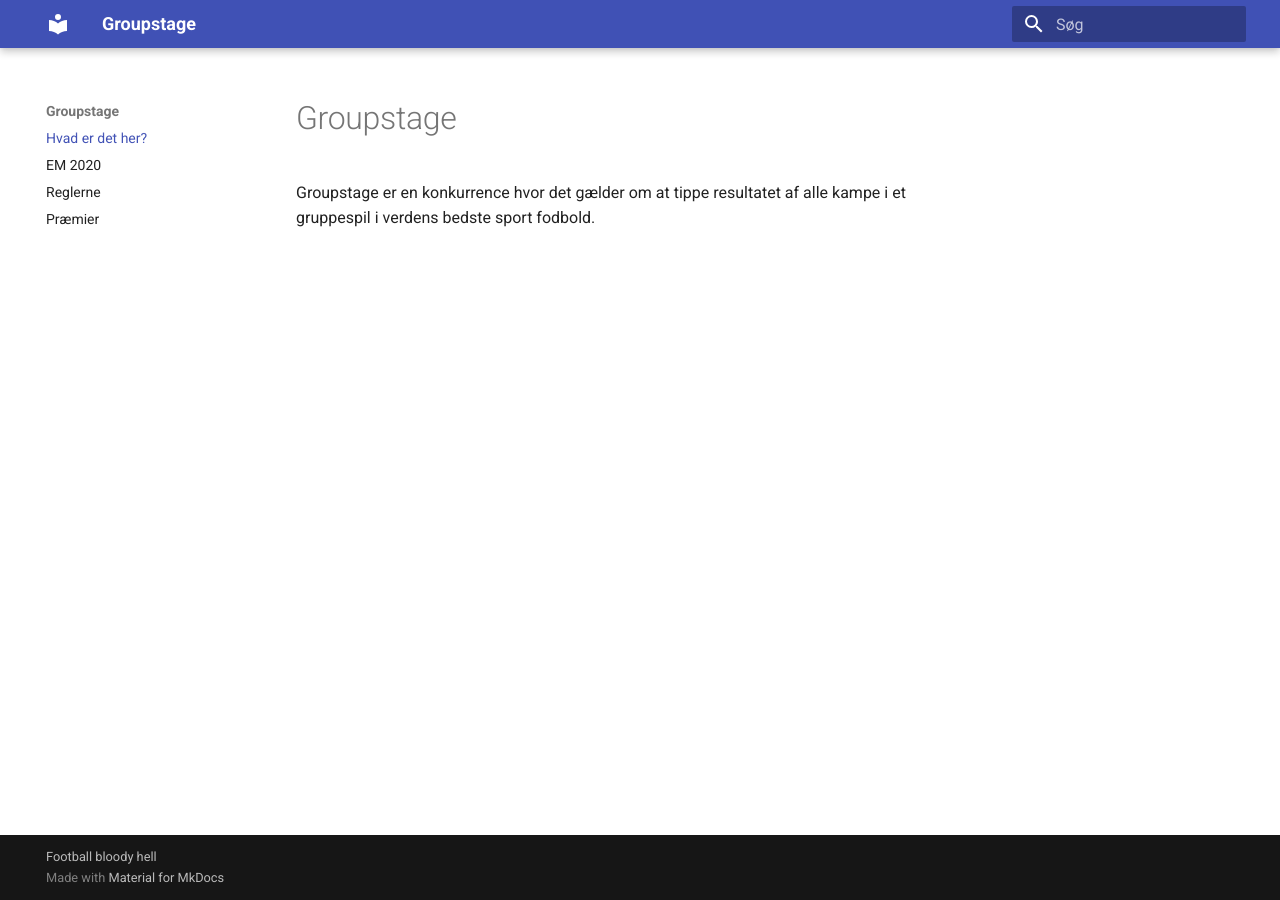
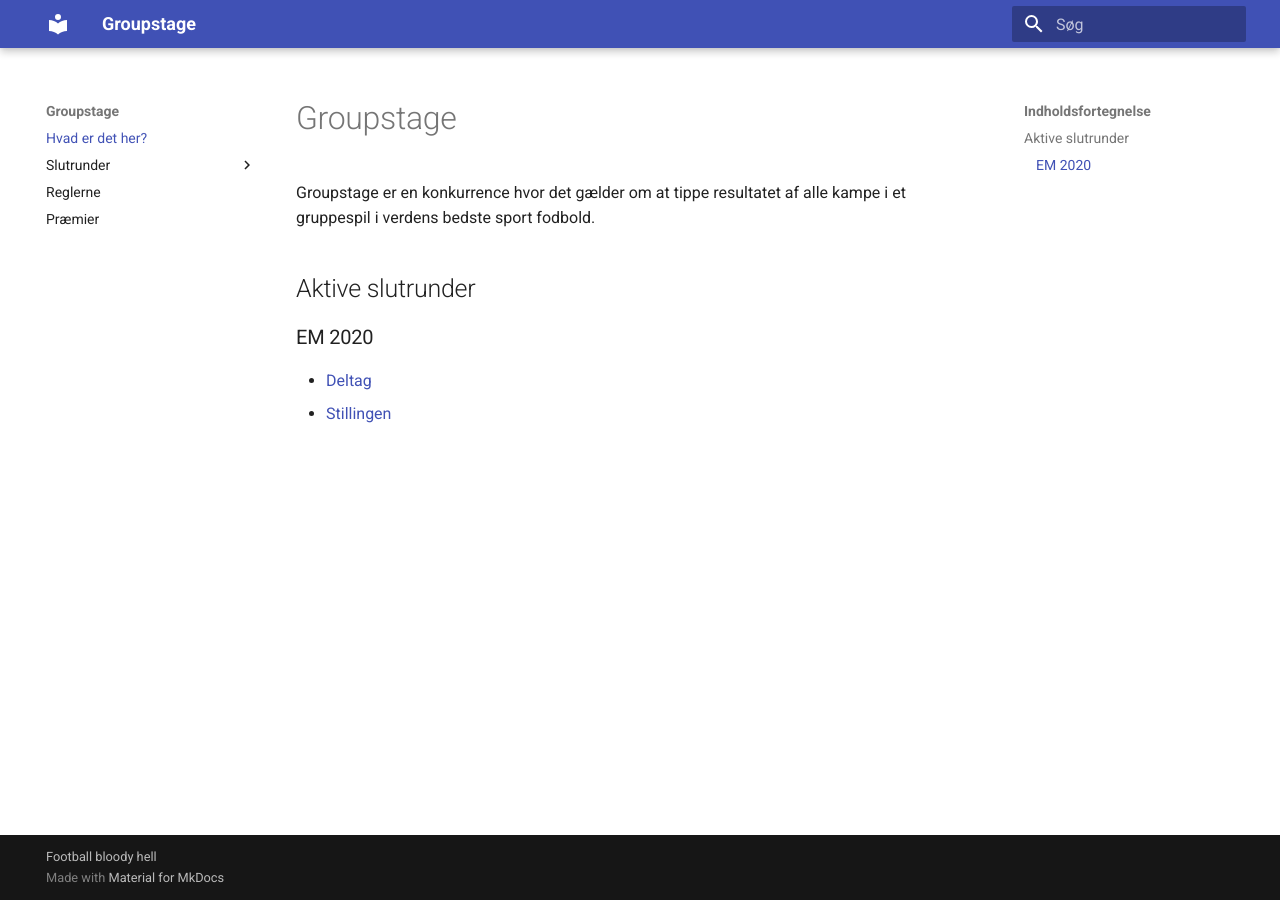
Before and after one commit to hrmohr/groupstage, an MkDocs documentation site: the page built from docs/index.md, in a window 1280 px wide. Built offline with MkDocs 1.6.1 and Material for MkDocs 9.7.7, drawn with Linux system fonts in a browser that asks for light colours.

Commit message:
completed navigation and results page

```diff
--- a/docs/index.md
+++ b/docs/index.md
@@ -1,3 +1,8 @@
 # Groupstage
 
 Groupstage er en konkurrence hvor det gælder om at tippe resultatet af alle kampe i et gruppespil i verdens bedste sport fodbold.
+
+## Aktive slutrunder
+### EM 2020
+* [Deltag](slutrunder/em2020/deltag.md)
+* [Stillingen](slutrunder/em2020/stillingen.md)
--- a/mkdocs.yml
+++ b/mkdocs.yml
@@ -9,10 +9,15 @@
 plugins:
   - search:
       lang: da
+  - table-reader:
+      data_path: "docs"
 
 nav:
   - 'Hvad er det her?': index.md
-  - 'EM 2020': EM2020.md
+  - 'Slutrunder':
+      - 'EM 2020':
+          - 'Deltag': slutrunder/em2020/deltag.md
+          - 'Stillingen': slutrunder/em2020/stillingen.md
   - 'Reglerne': reglerne.md
   - 'Præmier': praemier.md
 ...
```
Also changed, not shown: docs/EM2020.md (deleted, +0 -1 lines), docs/slutrunder/em2020/deltag.md (added, +12 -0 lines), docs/slutrunder/em2020/stillingen.md (added, +3 -0 lines), 2 other files.
